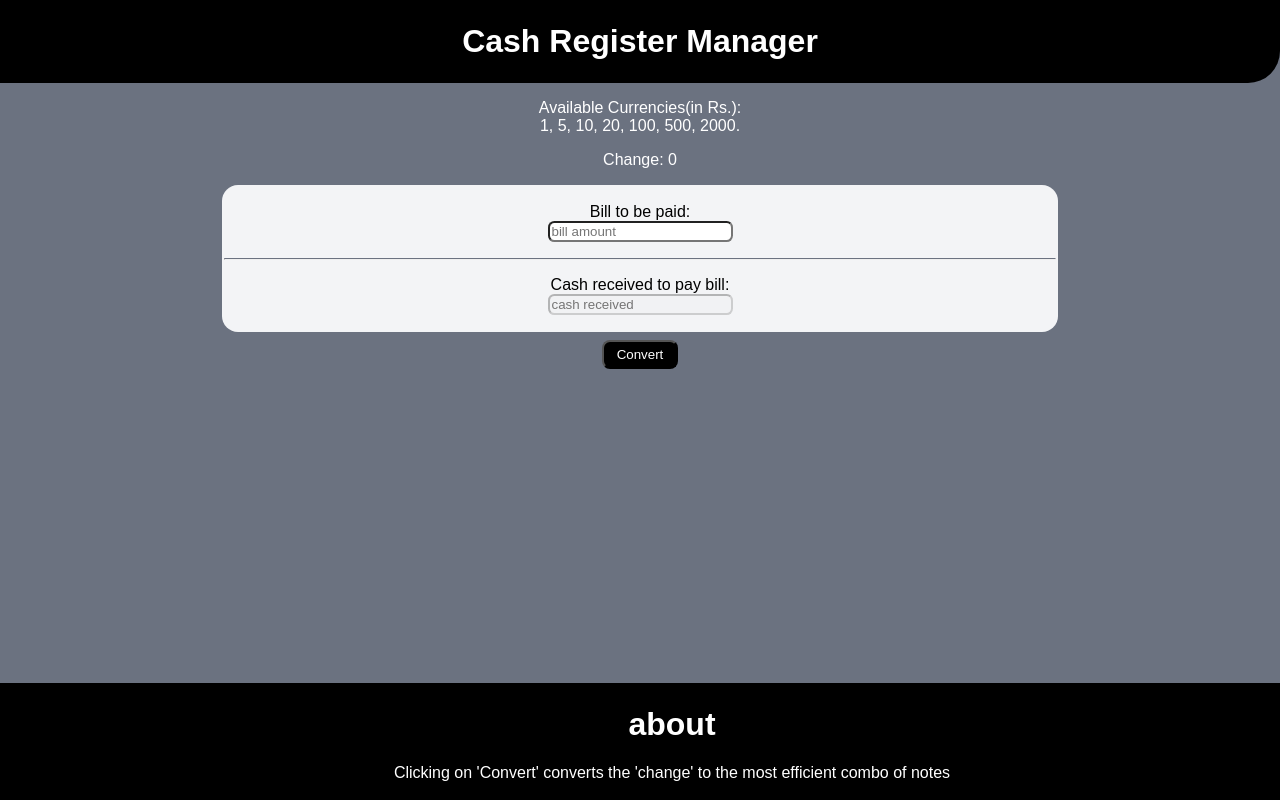
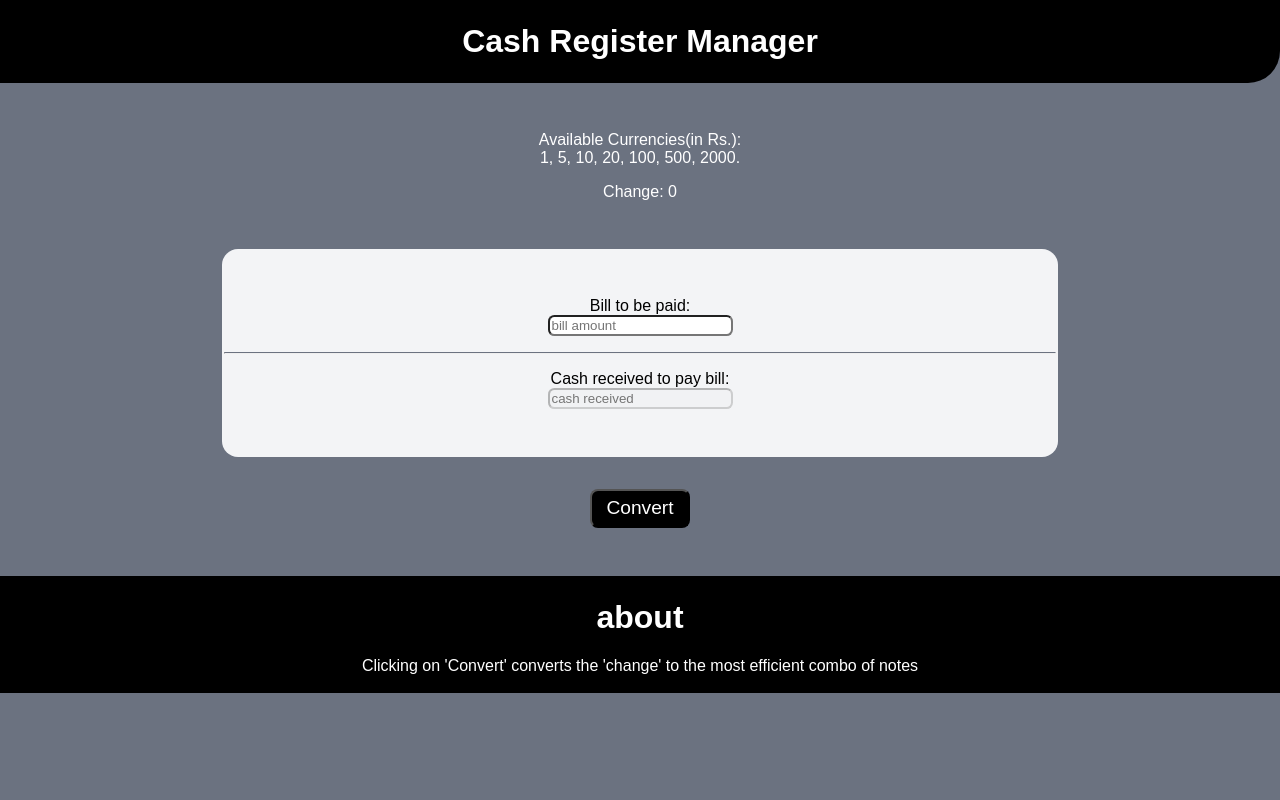
Before and after one commit to chetanchandel31/cash-register-manager, a React (Create React App) app: page / in a window 1280 px wide. Built offline with nearby package versions, Linux system fonts and the light colour scheme; a web font is replaced by a local one.

Commit message:
footer (un)fixed. added white spaces

```diff
--- a/src/styles.css
+++ b/src/styles.css
@@ -17,18 +17,19 @@ html, body{
   background-color: black;
   color: white;
   padding: 0.1rem;
-  margin-bottom: 1rem;
+  margin-bottom: 3rem;
   border-radius:0 0 2rem 0;
 }
 
 .inputContainer{
-  padding: 0.1rem;
+  padding: 2rem 0.1rem;
   margin: auto;
   border-radius: 1rem;
   max-width: 65%;
   color: black;
   background-color: #F3F4F6;
-  margin-bottom: 0.5rem;
+  margin-top: 3rem;
+  margin-bottom: 2rem;
 }
 
 input{
@@ -43,7 +44,8 @@ hr{
   background-color: black;
   color: white;
   font-family: 'Andika New Basic', sans-serif;
-  padding: 0.3rem 0.8rem;
+  font-size: larger;
+  padding: 0.4rem 0.9rem;
   border-radius: 0.5rem;
 }
 
@@ -51,9 +53,5 @@ hr{
   background-color: black;
   color: white;
   padding: 0.1rem 2rem;
-  margin-top: 2rem;
-  /* keeping it at bottom */
-  position: fixed;
-  bottom: 0;
-  width: 100%;
+  margin-top: 3rem;
 }
```
